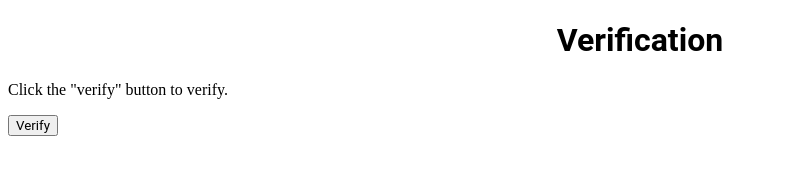
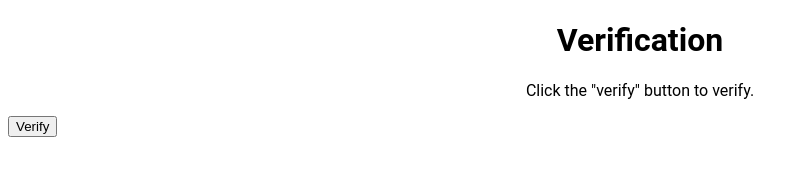
Before and after one commit to TristHub/verify, a plain HTML site: page index.html in a window 1280 px wide. Shown: the whole page, without its empty margins (0-806 px from the left). Drawn offline with Linux system fonts and the light colour scheme.

Commit message:
Update index.html

```diff
--- a/index.html
+++ b/index.html
@@ -7,7 +7,8 @@ text-align: center;
 font-family: "Roboto", "sans-serif";
 }
 
-button {
+p {
+  text-align: center;
 font-family: "Roboto", "sans-serif";
 }
   </style>
```
